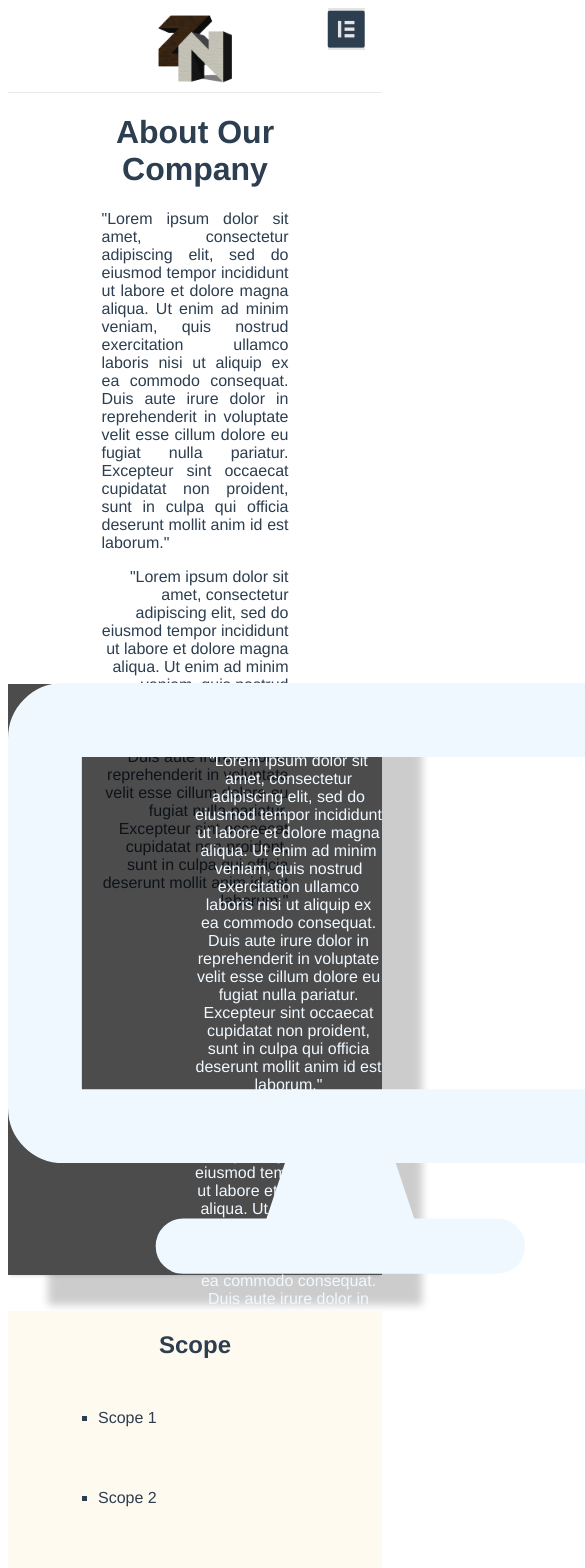
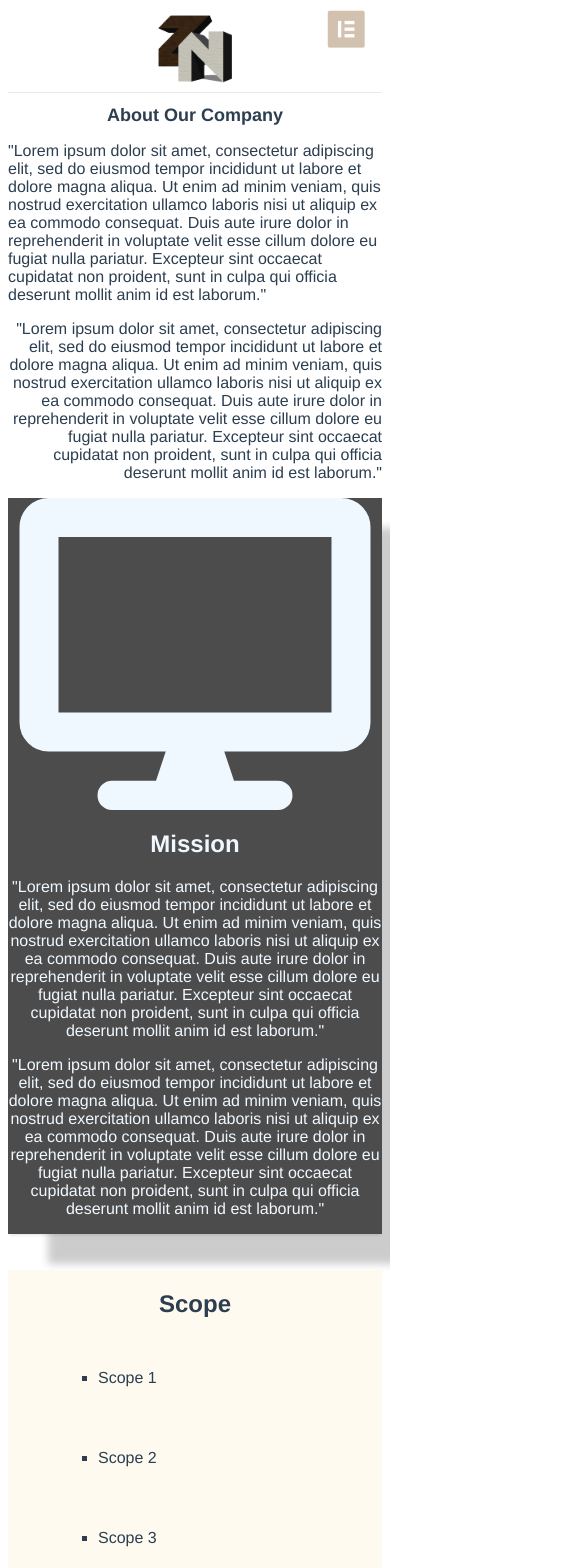
Before and after one commit to znieczu/znieczu-front, a Vue app: page /#/about-us in a window 390 px wide. Shown: the top 1568 px of the page, 585 px wide, since content can reach past the window. Built offline with nearby package versions, Linux system fonts and the light colour scheme; what vue-carousel-3d, vue-mq would draw is missing.

Commit message:
# added media queries for mobile screen

```diff
--- a/src/components/AboutUs.vue
+++ b/src/components/AboutUs.vue
@@ -44,11 +44,8 @@
       <h2>Scope</h2>
       <ul>
         <li>Scope 1</li>
-
         <li>Scope 2</li>
-
         <li>Scope 3</li>
-
       </ul>
     </div>
   </div>
@@ -104,4 +101,37 @@ export default {
     line-height: 5;
     margin-left: 50px;
   }
+
+  @media screen and (max-width: 600px) {
+    .ourcompany {
+      width: 100%;
+      height: unset;
+      margin:unset;
+      text-align: left;
+    }
+    .ourcompany > h1 {
+      text-align: center;
+      font-size: large;
+    }
+    .ourcompany > .righttext {
+      text-align: right;
+    }
+
+    .mission {
+      width: 100%;
+      height: unset;
+      background-color: rgba(0, 0, 0, 0.7);
+      display: flex;
+      flex-direction: column;
+      justify-content: space-around;
+      box-shadow: 40px 30px 8px 0 rgba(0,0,0,.2),0 3px 3px -2px rgba(0,0,0,.12)
+    }
+    .missionicon, .missiontext {
+      width: 100%;
+      color: aliceblue;
+    }
+    .missionicon > .myIcon{
+      font-size: 80vw;
+    }
+  }
 </style>
--- a/src/components/NavBar.vue
+++ b/src/components/NavBar.vue
@@ -28,7 +28,7 @@ export default {
     this.handleResize();
   },
   methods: {
-    handleResize() {
+    handleResize: function() {
       if (window.innerWidth <= 600) {
         this.showButtons = false;
       } else {
@@ -73,7 +73,9 @@ export default {
     @media screen and (max-width: 600px) {
       .myIcon {
         display: unset;
-        background-color: rgba(0,0,0,0.1);
+        filter: invert(100%);
+        mix-blend-mode: difference;
+        z-index: 1;
         font-size: 5vh;
         position: fixed;
         right:3vh
```
